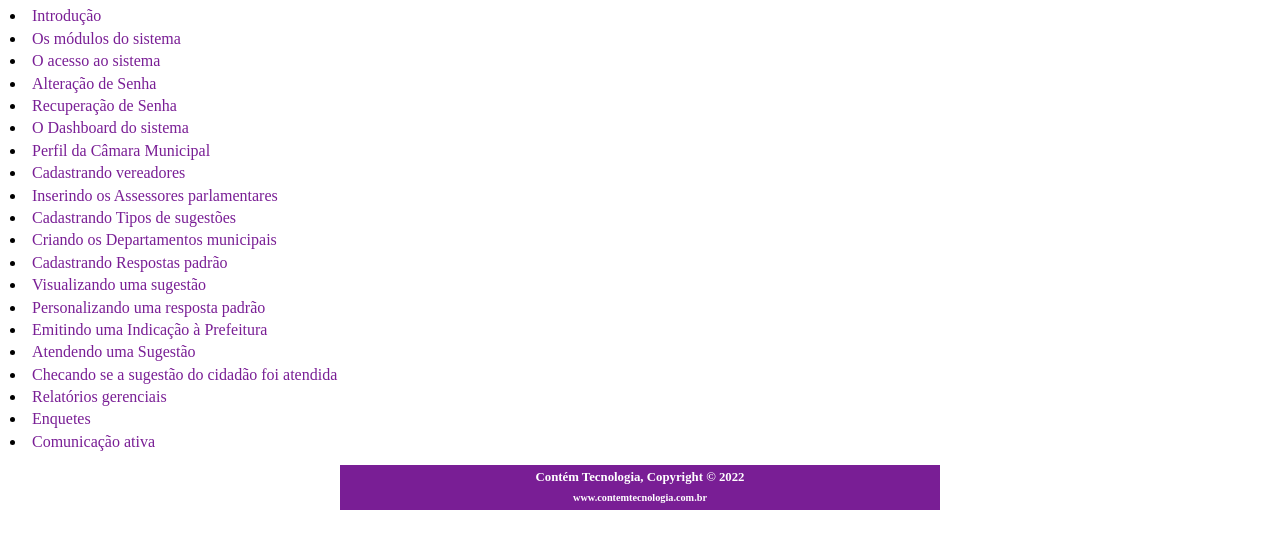
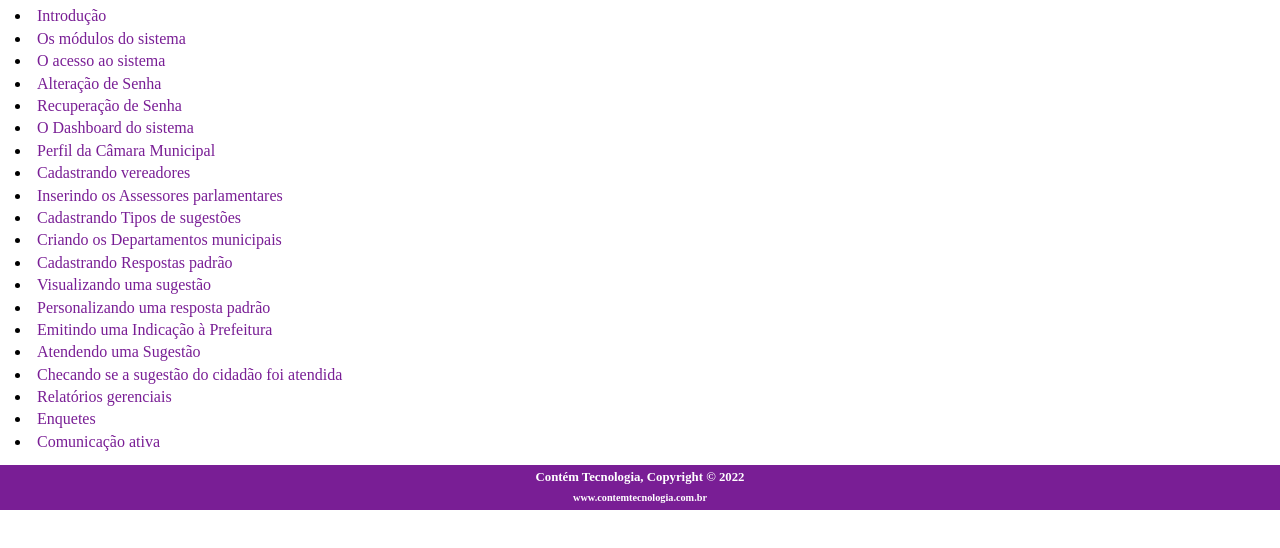
Before and after one commit to ImpactoPositivo/COL-OldManual, a plain HTML site: page Index.html in a window 1280 px wide. Shown: the part 192-740 px from the top of the page. Drawn offline with Linux system fonts and the light colour scheme.

Commit message:
atualizei footer

```diff
--- a/_css/style.css
+++ b/_css/style.css
@@ -74,7 +74,7 @@ section p {
 
 section li {
     height: 1.4em;
-    padding-left: 10px;
+    padding-left: 15px;
 }
 
 section li a {
@@ -168,7 +168,6 @@ article p {
 }
 
 footer {
-    width: 600px;
     margin: 0px auto 0px auto;
     background-color: #791e95;
 }
```
